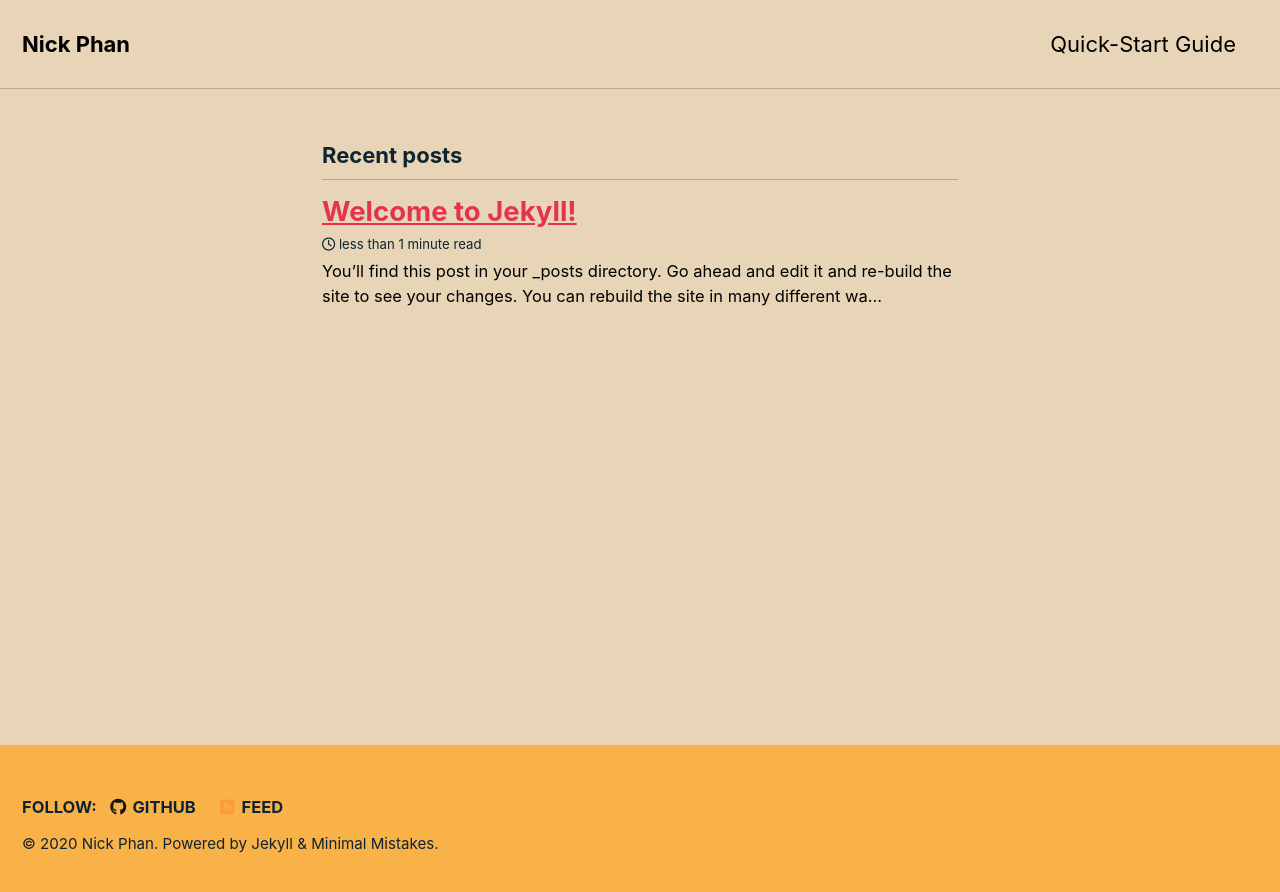
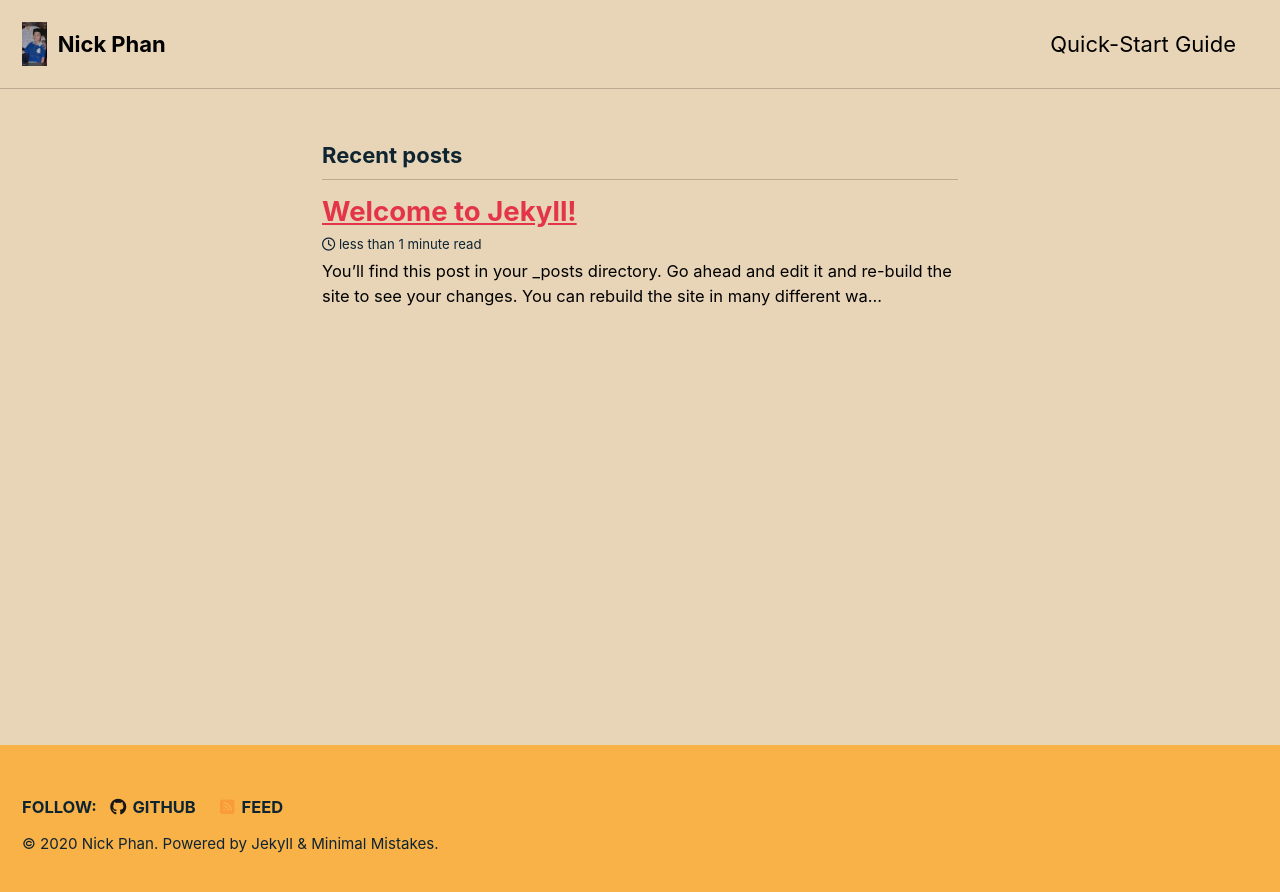
Before and after one commit to nick-5-3/nick-5-3.github.io, a Jekyll site: the page built from index.markdown, in a window 1280 px wide. Shown: the top 892 px of the page. Built offline with Jekyll 4.4.1, drawn with Linux system fonts in a browser that asks for light colours; cached includes are drawn as plain includes; nearby versions of some CDN libraries; the list of posts is cut into pages by our own code.

Commit message:
add logo

```diff
--- a/_config.yml
+++ b/_config.yml
@@ -25,7 +25,7 @@
 baseurl                  : # the subpath of your site, e.g. "/blog"
 repository               : # GitHub username/repo-name e.g. "mmistakes/minimal-mistakes"
 teaser                   : # path of fallback teaser image, e.g. "/assets/images/500x300.png"
-logo                     : # path of logo image to display in the masthead, e.g. "/assets/images/88x88.png"
+logo                     : "/assets/images/logo.jpg" # path of logo image to display in the masthead, e.g. "/assets/images/88x88.png"
 masthead_title           : # overrides the website title displayed in the masthead, use " " for no title
 # breadcrumbs            : false # true, false (default)
 words_per_minute         : 200
```
Also changed, not shown: assets/images/logo.jpg (added).
